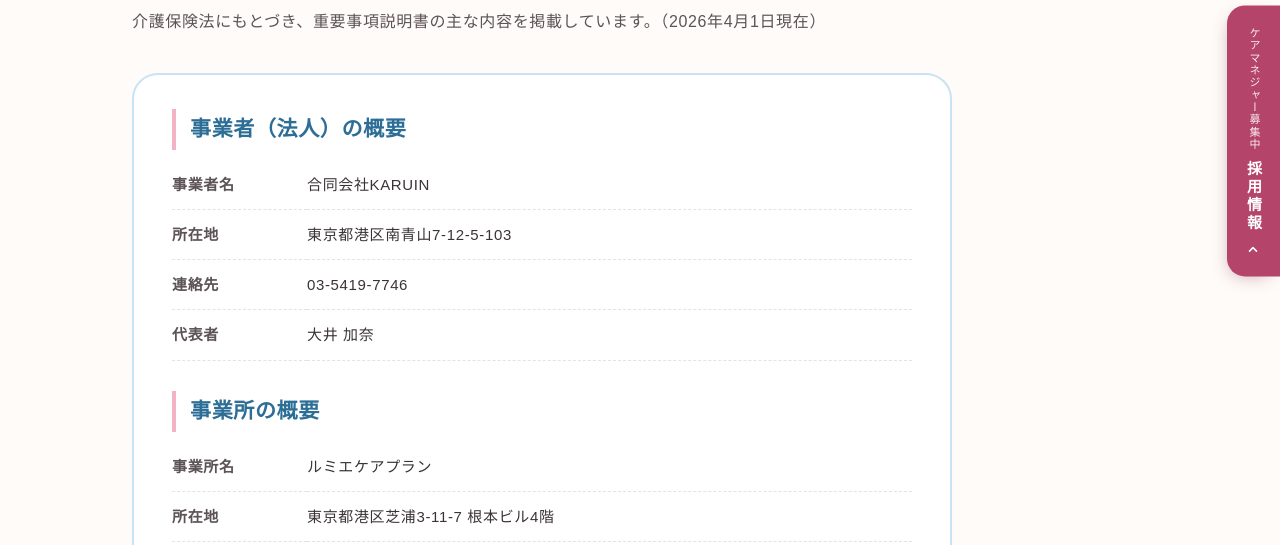
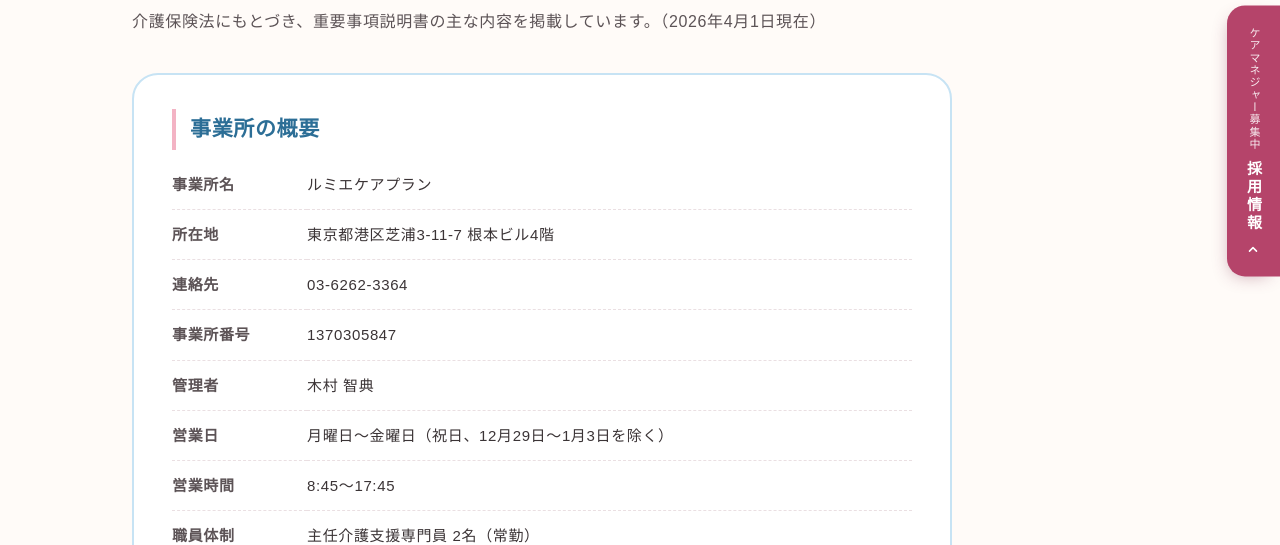
Before and after one commit to lumiercareplan/lumiercareplan.github.io, a plain HTML site: page juyo-jiko.html in a window 1280 px wide. Shown: the part 259-804 px from the top of the page. Drawn offline with Linux system fonts and the light colour scheme; a web font is replaced by a local one.

Commit message:
Add files via upload

```diff
--- a/juyo-jiko.html
+++ b/juyo-jiko.html
@@ -146,13 +146,6 @@ footer{background:var(--sky);color:#E6F1F8;padding:56px 0 40px;font-size:14px}
 <p class="intro">介護保険法にもとづき、重要事項説明書の主な内容を掲載しています。（2026年4月1日現在）</p>
 <div class="box">
 
-<h2>事業者（法人）の概要</h2>
-<dl>
-<dt>事業者名</dt><dd>合同会社KARUIN</dd>
-<dt>所在地</dt><dd>東京都港区南青山7-12-5-103</dd>
-<dt>連絡先</dt><dd>03-5419-7746</dd>
-<dt>代表者</dt><dd>大井 加奈</dd>
-</dl>
 
 <h2>事業所の概要</h2>
 <dl>
```
